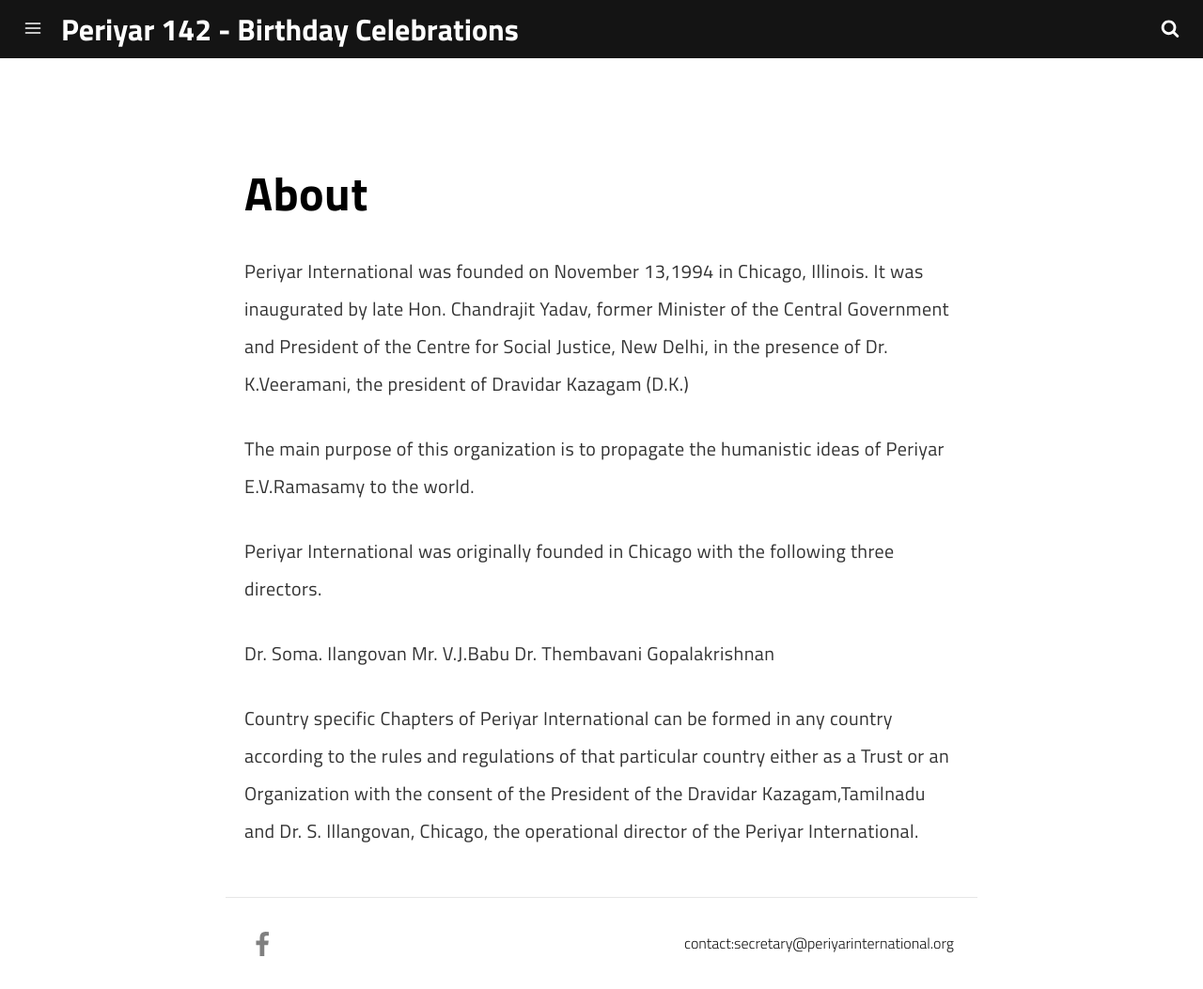
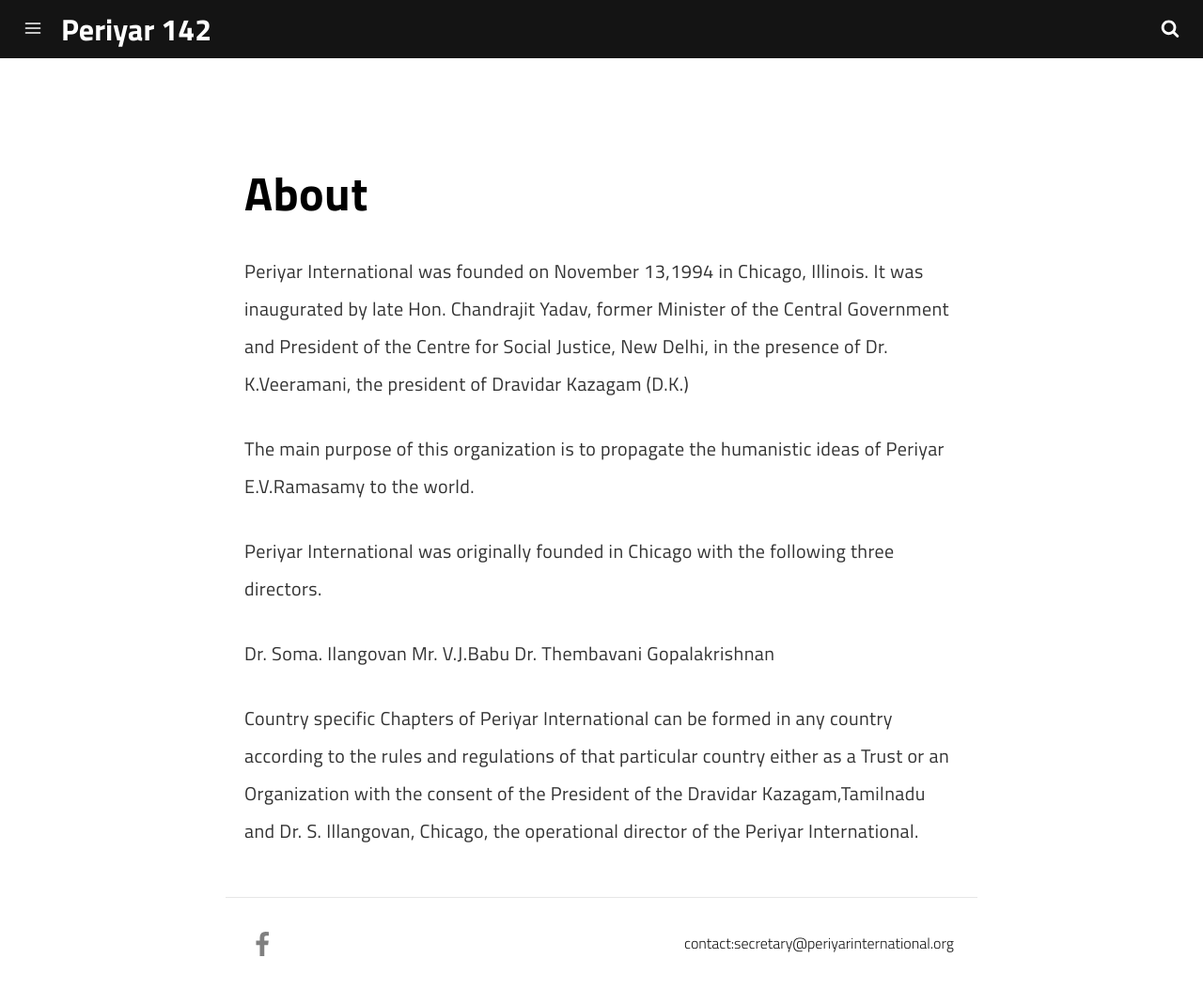
Before and after one commit to periyar142/periyar142.github.io, a Jekyll site: the page built from pages/about.md, in a window 1280 px wide and 1053 px high. Shown: the whole window at 94% size. Built offline with Jekyll 4.4.1, drawn with Linux system fonts in a browser that asks for light colours; a script that is not in the unit is left out; some of the changed lines change nothing that is shown.

Commit message:
v10.4
v10.4

```diff
--- a/_config.yml
+++ b/_config.yml
@@ -1,7 +1,7 @@
 # Site Settings
-name: Periyar 142 - Birthday Celebrations
+name: Periyar 142
 title: Periyar 142
-description: Site Description
+description: Periyar 142 - Birthday Celebrations
 tags:
   - blog
   - template
```
